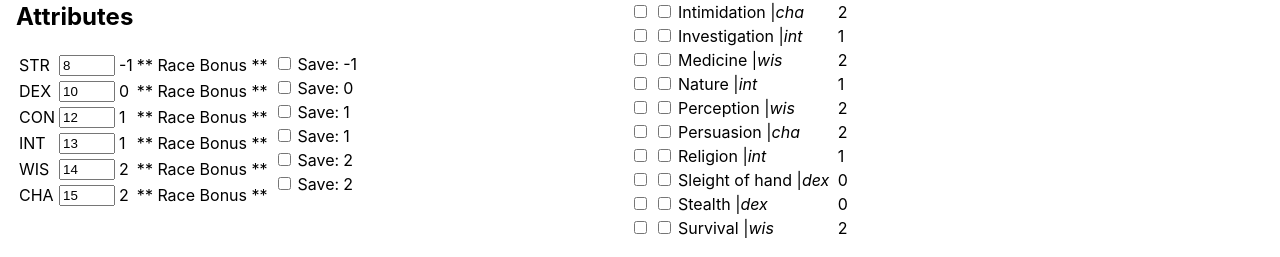
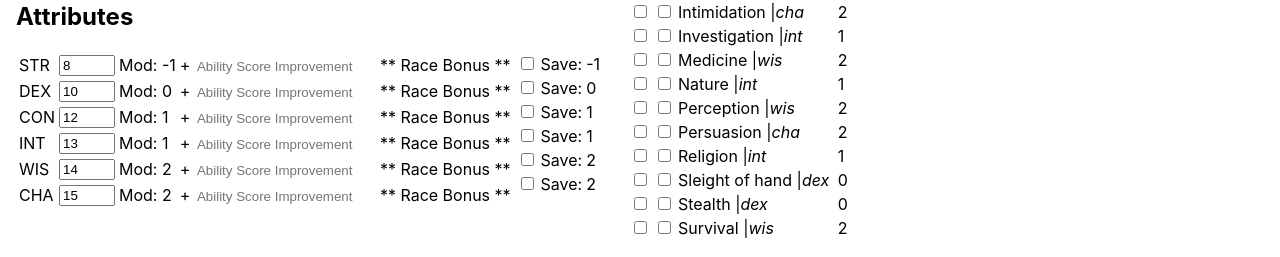
Before and after one commit to Kita004/petproject-react-dnd, a React (Create React App) app: page / in a window 1280 px wide. Shown: the part 276-533 px from the top of the page. Built offline with nearby package versions, Linux system fonts and the light colour scheme; no server answers; the HTML template or start-up script is replaced by a standard one.

Commit message:
add placeholders for future features, like "Ability Score Improvement" and "Race Bonus"

```diff
--- a/src/StatContainer.js
+++ b/src/StatContainer.js
@@ -12,7 +12,8 @@ const StatContainer = ({statStates, stats, changeState}) => {
                         <td>
                             <input onChange={e => changeState(stat, e.target.value)} id={stat + "container"} type="number" min="1" max="20" defaultValue={statStates[stats.indexOf(stat)]}/>
                         </td>
-                        <td>{formulas.calculateStatMod(statStates[stats.indexOf(stat)])}</td>
+                        <td>{"Mod: " + formulas.calculateStatMod(statStates[stats.indexOf(stat)])}</td>
+                        <td>+ <input type="number" placeholder={"Ability Score Improvement"} disabled/></td>
                         <td>** Race Bonus **</td>
                     </tr>
                 }
```
